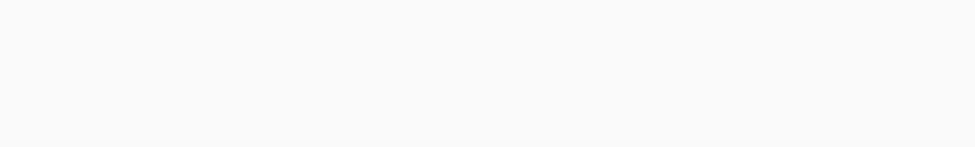
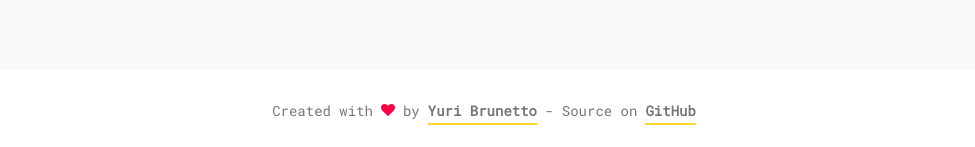
Before and after one commit to YuriBrunetto/couple-movies, a React (Create React App) app: page / in a window 1280 px wide. Shown: the part 1520-1667 px from the top of the page, without its empty margins (152-1127 px from the left). Before the commit the page ends 1590 px from the top, so only its background shows below. Built offline with nearby package versions, Linux system fonts and the light colour scheme.

Commit message:
add footer

```diff
--- a/src/App.js
+++ b/src/App.js
@@ -4,6 +4,7 @@ import React, { Component } from 'react'
 import Home from './components/Home'
 import Header from './components/Header'
 import MoviesList from './components/MoviesList'
+import Footer from './components/Footer'
 
 class App extends Component {
   render() {
@@ -12,6 +13,8 @@ class App extends Component {
         <Home />
         <Header />
         <MoviesList />
+
+        <Footer />
       </div>
     )
   }
--- /dev/null
+++ b/src/components/Footer.js
@@ -0,0 +1,12 @@
+import React from 'react'
+import '../styles/Footer.css'
+
+const Footer = () => {
+  return (
+    <footer className="footer">
+      Created with <i className="fa fa-heart" aria-hidden="true"></i> by <a href="https://ybrntt.com.br/" title="Yuri Brunetto" target="_blank">Yuri Brunetto</a> - Source on <a href="https://github.com/YuriBrunetto/couple-movies" title="Couple Movies on GitHub" target="_blank">GitHub</a>
+    </footer>
+  )
+}
+
+export default Footer
--- /dev/null
+++ b/src/styles/Footer.css
@@ -0,0 +1,23 @@
+.footer {
+  height: 80px;
+  background-color: #fff;
+  display: flex;
+  align-items: center;
+  justify-content: center;
+  color: rgba(0,0,0,.54);
+  font-family: "Roboto Mono", monospace;
+  font-size: 14px;
+}
+.footer i {
+  color: #FF0045;
+  margin: 0 8px;
+}
+.footer a {
+  margin: 0 8px;
+  font-weight: bold;
+  color: rgba(0,0,0,.54);
+  text-decoration: none;
+  padding-top: 6px;
+  padding-bottom: 3px;
+  border-bottom: 2px solid #FCD635;
+}
```
